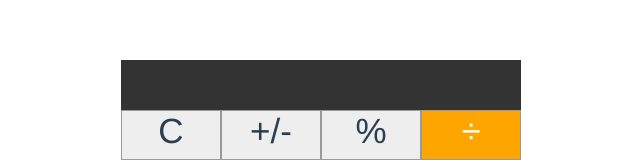
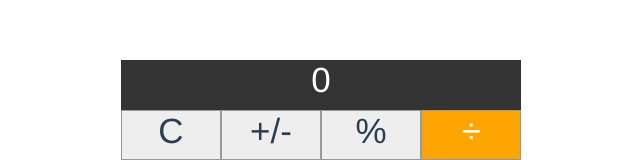
Before and after one commit to JakeLeigh/Vue-Calc, a Vue app in the folder calculator/: page / in a window 1280 px wide. Shown: the top 160 px of the page, without its empty margins (319-959 px from the left). Built offline with nearby package versions, Linux system fonts and the light colour scheme.

Commit message:
give default value of 0 if current is empty

```diff
--- a/calculator/src/components/Calculator.vue
+++ b/calculator/src/components/Calculator.vue
@@ -1,6 +1,6 @@
 <template>
   <div class="calculator">
-    <div class='display'>{{current}}</div>
+    <div class='display'>{{current || '0'}}</div>
     <div class='btn'>C</div>
     <div class='btn'>+/-</div>
     <div class='btn'>%</div>
```
